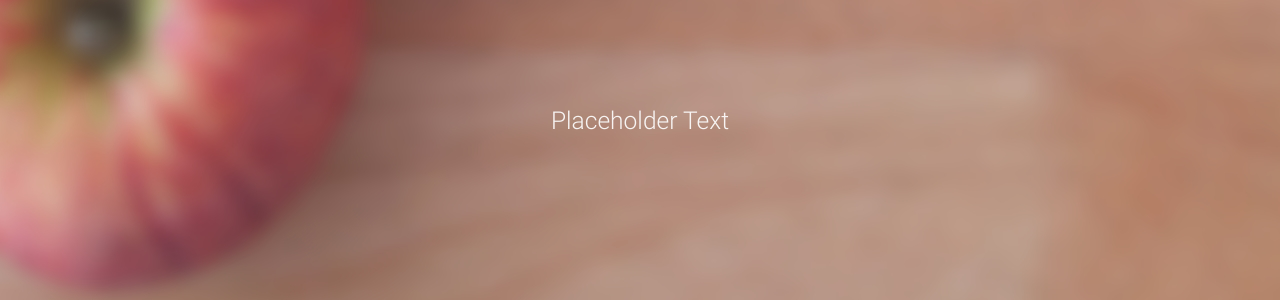
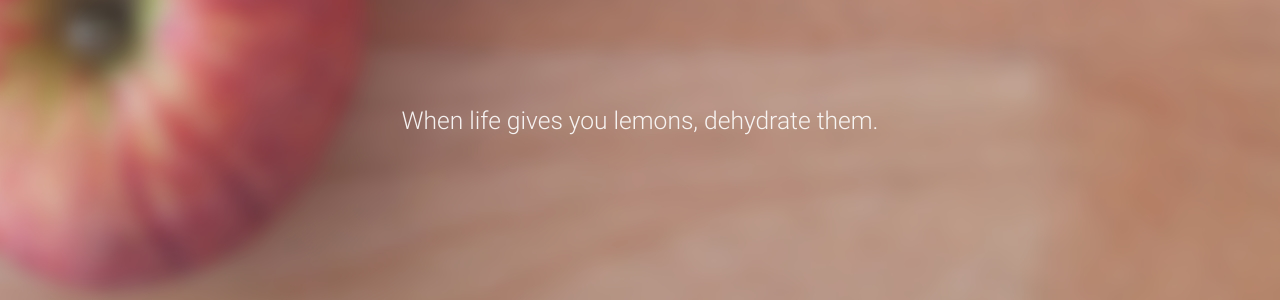
Before and after one commit to veggiedefender/bluehentreats, a Jekyll site: the page built from index.html, in a window 1280 px wide. Shown: the part 1794-2094 px from the top of the page. Built offline with Jekyll 4.4.1, drawn with Linux system fonts in a browser that asks for light colours; nearby versions of some CDN libraries.

Commit message:
Changed placeholder text

```diff
--- a/blog.html
+++ b/blog.html
@@ -44,7 +44,7 @@ layout: default
     <div class="section no-pad-bot">
       <div class="container">
         <div class="row center">
-          <h5 class="header col s12 light">Placeholder Text</h5>
+          <h5 class="header col s12 light">When life gives you lemons, dehydrate them.</h5>
         </div>
       </div>
     </div>
--- a/index.html
+++ b/index.html
@@ -137,7 +137,7 @@ layout: default
     <div class="section no-pad-bot">
       <div class="container">
         <div class="row center">
-          <h5 class="header col s12 light">Placeholder Text</h5>
+          <h5 class="header col s12 light">When life gives you lemons, dehydrate them.</h5>
         </div>
       </div>
     </div>
```
